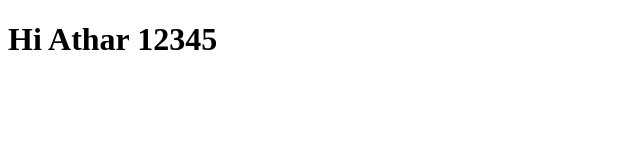
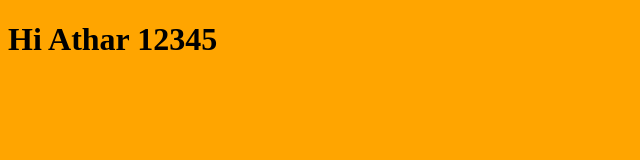
Before and after one commit to AtharSial0306/Learn, a plain HTML site: page index.html in a window 1280 px wide. Shown: the whole page, without its empty margins (0-640 px from the left). Drawn offline with Linux system fonts and the light colour scheme.

Commit message:
Add Style.css

```diff
--- a/index.html
+++ b/index.html
@@ -4,6 +4,7 @@
     <meta charset="UTF-8" />
     <meta name="viewport" content="width=device-width, initial-scale=1.0" />
     <title>Learn Git</title>
+    <link rel="stylesheet" href="style.css" />
   </head>
   <body>
     <h1>Hi Athar 12345</h1>
--- /dev/null
+++ b/style.css
@@ -0,0 +1,3 @@
+body {
+  background-color: orange;
+}
```
